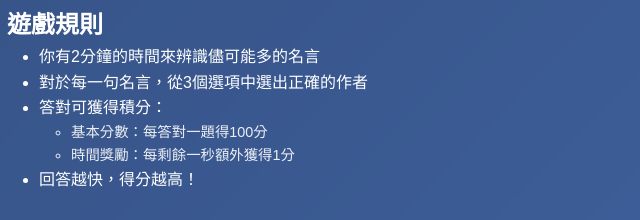
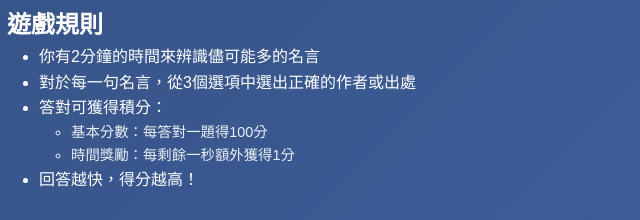
Before and after one commit to alittlemoreenglish/quote-master-zh, a plain HTML site: page index.html in a window 1280 px wide. Shown: the part 294-514 px from the top of the page, 267-907 px from the left. Drawn offline with Linux system fonts and the light colour scheme.

Commit message:
Update index.html

```diff
--- a/index.html
+++ b/index.html
@@ -14,7 +14,7 @@
                 <h2>遊戲規則</h2>
                 <ul>
                     <li>你有2分鐘的時間來辨識儘可能多的名言</li>
-                    <li>對於每一句名言，從3個選項中選出正確的作者</li>
+                    <li>對於每一句名言，從3個選項中選出正確的作者或出處</li>
                     <li>答對可獲得積分：</li>
                     <ul class="scoring-details">
                         <li>基本分數：每答對一題得100分</li>
```
